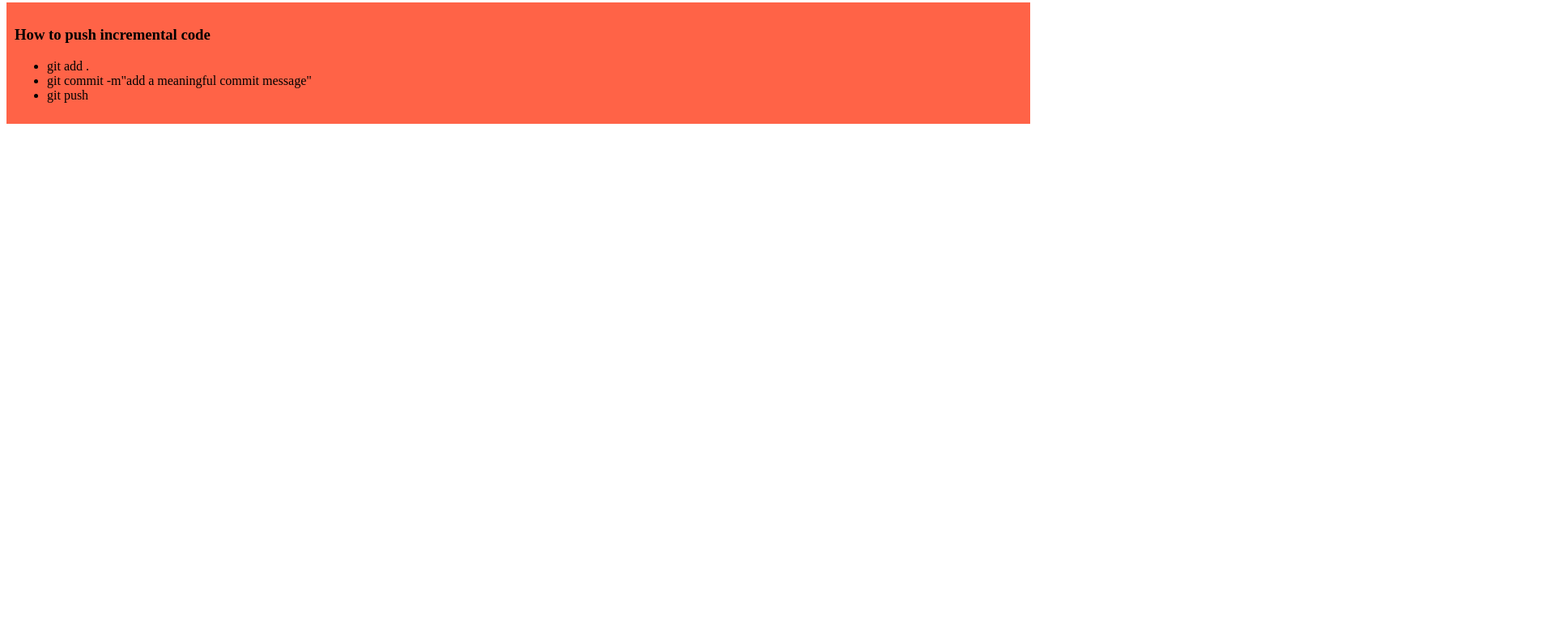
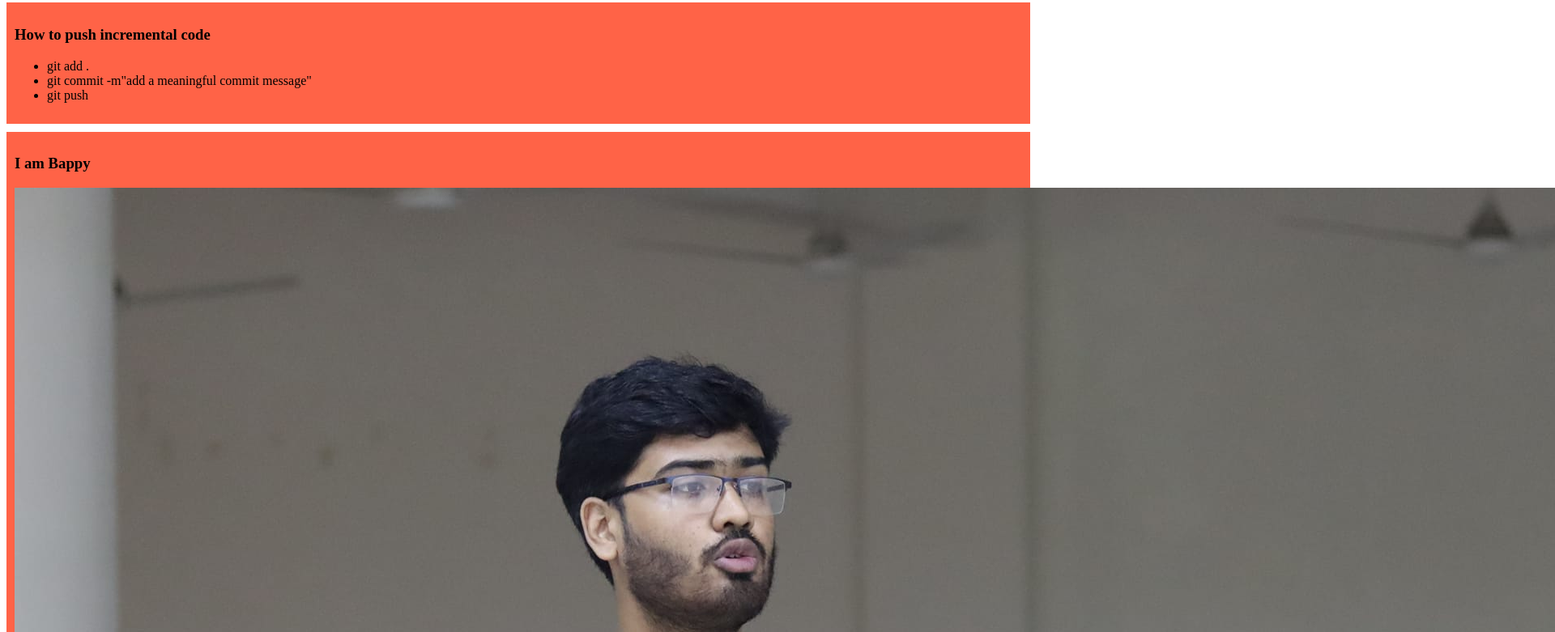
Before and after one commit to SNbappy/my-simple-website, a plain HTML site: page index.html in a window 1280 px wide. Shown: the part 429-1210 px from the top of the page at 81% size, 1920 px wide, since content can reach past the window. Before the commit the page ends 800 px from the top, so only its background shows below. Drawn offline with Linux system fonts and the light colour scheme.

Commit message:
added my image

```diff
--- a/index.html
+++ b/index.html
@@ -27,5 +27,9 @@
             <li>git push</li>
         </ul>
     </div>
+    <div>
+        <h3>I am Bappy</h3>
+        <img src="/Image/Bappy.jpg" alt="">
+    </div>
 </body>
 </html>
```
Also changed, not shown: Image/Bappy.jpg (added).
